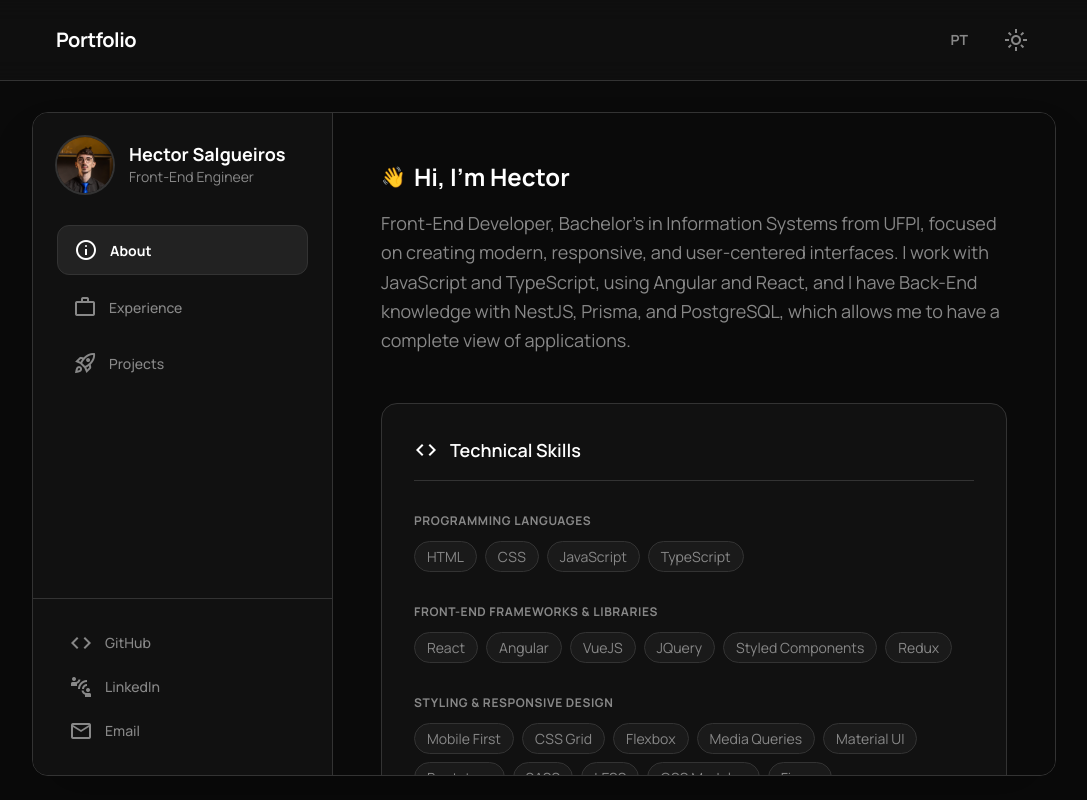
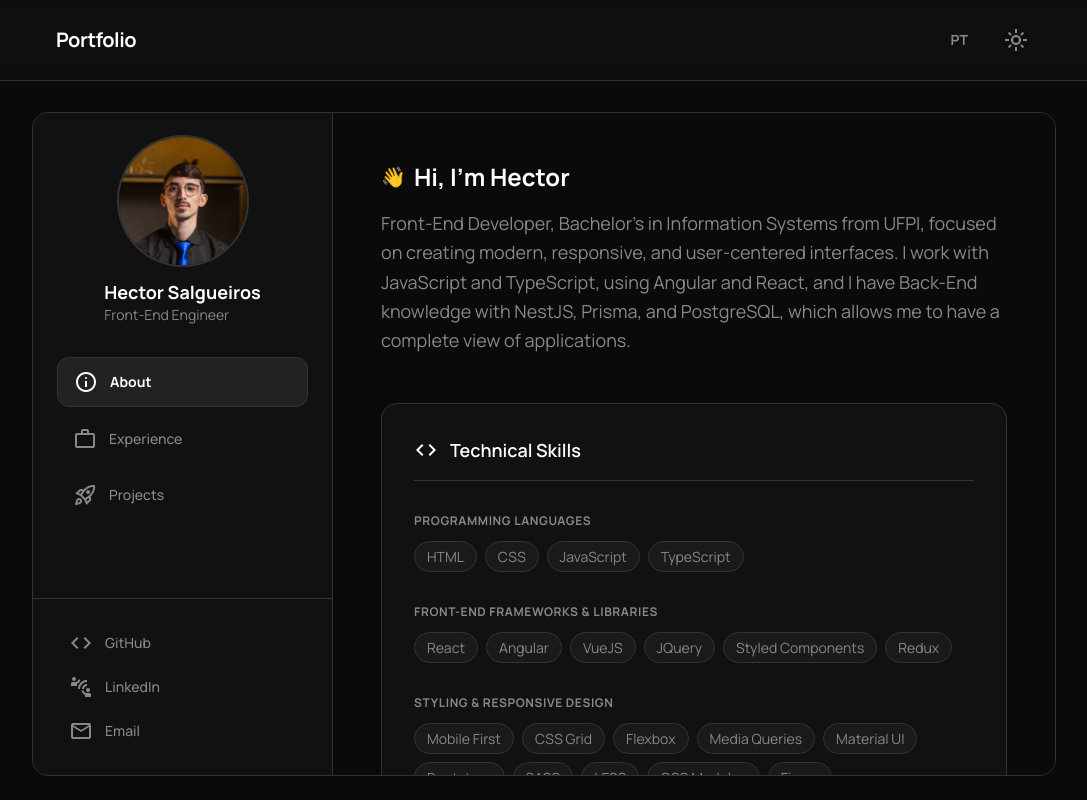
Before and after one commit to hectorsalg/portfolio, a React (Vite) app: page / in a window 1280 px wide. Shown: the whole page, without its empty margins (96-1183 px from the left). Built offline with nearby package versions, Linux system fonts and the light colour scheme.

Commit message:
feat: big picture

```diff
--- a/src/components/Sidebar/index.tsx
+++ b/src/components/Sidebar/index.tsx
@@ -11,8 +11,8 @@ export function Sidebar() {
   return (
     <>
       <div className="flex flex-col gap-8 p-6">
-        <div className="flex items-center gap-4">
-          <div className="bg-center bg-no-repeat aspect-square bg-cover rounded-full size-14 shrink-0 ring-2 ring-border-color" style={{ backgroundImage: `url(${FotoPerfil})` }}></div>
+        <div className="flex flex-col items-center gap-4">
+          <div className="bg-center bg-no-repeat aspect-square bg-cover rounded-full size-32 shrink-0 ring-2 ring-border-color" style={{ backgroundImage: `url(${FotoPerfil})` }}></div>
           <div className="flex flex-col overflow-hidden">
             <h1 className="text-primary text-lg font-bold leading-tight truncate">Hector Salgueiros</h1>
             <p className="text-text-secondary text-sm font-normal leading-normal truncate">{t('ui.sidebar.role')}</p>
```
